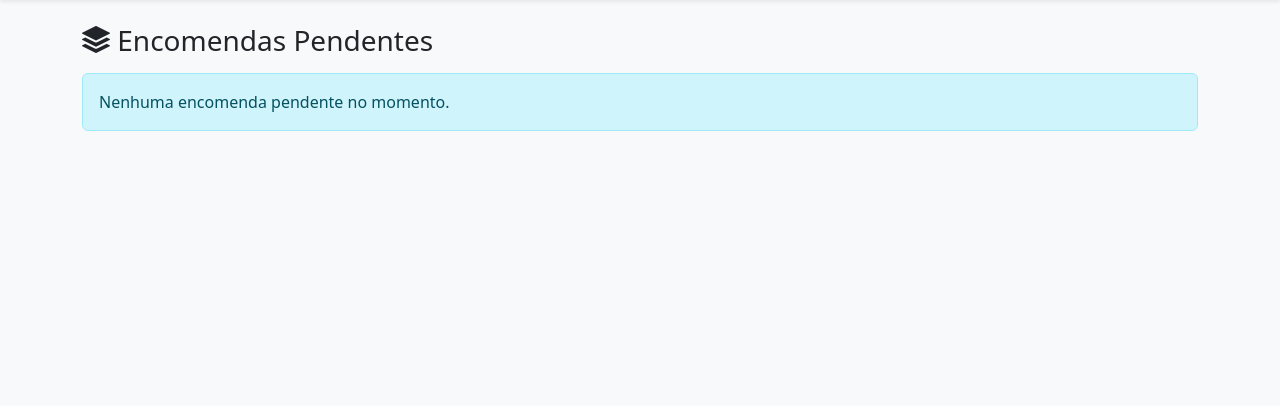
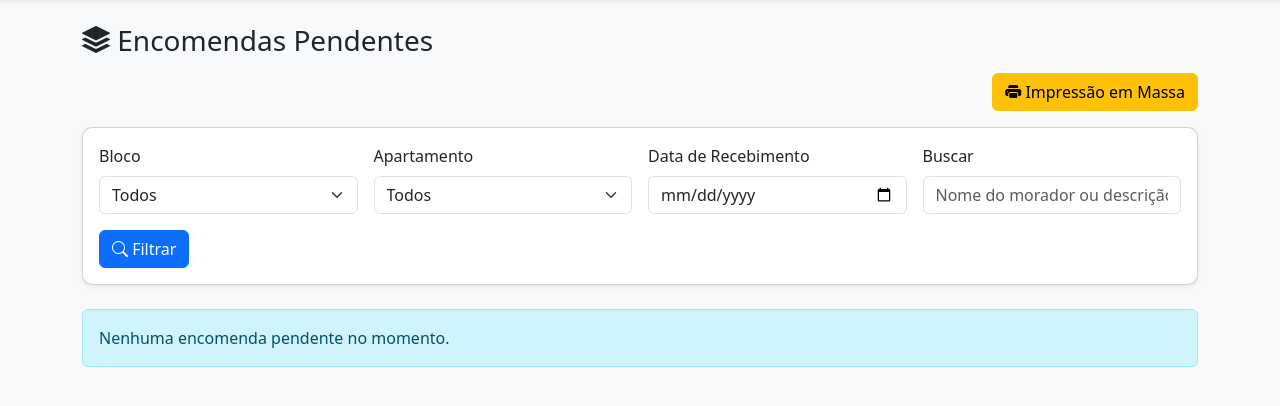
Before and after one commit to simoesjonatas/condominio_encomendas, a Django app: page /encomendas/ in a window 1280 px wide. Shown: the part 85-491 px from the top of the page. Run offline with Django 5.2, Linux system fonts and the light colour scheme; the visitor is signed in with stand-in values (Sample User, id 1); data that the repository does not hold is empty; some libraries are stand-ins or nearby versions.

Commit message:
Adiciona funcionalidades de impressão em massa e seleção de encomendas, incluindo novas rotas e templates. Melhora a lista de encomendas com filtros e opções de impressão.

```diff
--- a/encomendas/urls.py
+++ b/encomendas/urls.py
@@ -3,6 +3,7 @@ from .views import  (
     nova_encomenda, lista_encomendas, buscar_encomendas, detalhes_encomenda, entregar_encomenda, etiqueta_encomenda,
     historico_entregas, dashboard_view, imprimir_etiquetas_lote, confirmar_entrega_view,
     ler_qrcode_view, processar_qrcode_view, ler_identificador_view,
+    selecao_impressao, imprimir_encomendas,
     )
 
 urlpatterns = [
@@ -20,6 +21,8 @@ urlpatterns = [
 
     path("scan-identificador/", ler_identificador_view, name="ler_identificador"),
 
+    path("impressao/", selecao_impressao, name="selecao_impressao"),
+    path("imprimir/", imprimir_encomendas, name="imprimir_encomendas"),
 
 
 
--- a/encomendas/views.py
+++ b/encomendas/views.py
@@ -14,6 +14,7 @@ from django.utils import timezone
 from django.db.models import Count
 from urllib.parse import urlencode
 import datetime
+from datetime import date
 import re
 
 
@@ -359,14 +360,44 @@ def processar_identificador_view(request):
 
 
 
+def lista_encomendas(request):
+    encomendas = Encomenda.objects.filter(retirado=False)
 
-def lista_encomendas(request):
-    encomendas = Encomenda.objects.filter(retirado=False).order_by('-data_recebimento', '-sequencial_do_dia')
+    # filtros
+    bloco = request.GET.get("bloco", "")
+    apto = request.GET.get("apto", "")
+    data = request.GET.get("data", "")
+    busca = request.GET.get("busca", "")
+
+    if bloco:
+        encomendas = encomendas.filter(apartamento__bloco__id=bloco)
+
+    if apto:
+        encomendas = encomendas.filter(apartamento__id=apto)
+
+    if data:
+        encomendas = encomendas.filter(data_recebimento=data)
+
+    if busca:
+        encomendas = encomendas.filter(
+            Q(morador__nome__icontains=busca) |
+            Q(descricao__icontains=busca)
+        )
+
+    encomendas = encomendas.order_by('-data_recebimento', '-sequencial_do_dia')
+
+    blocos = Bloco.objects.all()
+    apartamentos = Apartamento.objects.all()
 
     return render(request, 'encomendas/lista_encomendas.html', {
-        'encomendas': encomendas
+        'encomendas': encomendas,
+        'blocos': blocos,
+        'apartamentos': apartamentos,
+        'f_bloco': bloco,
+        'f_apto': apto,
+        'f_data': data,
+        'f_busca': busca,
     })
-
 def get_apartamentos(request, bloco_id):
     aps = Apartamento.objects.filter(bloco_id=bloco_id).values('id', 'numero')
     return JsonResponse(list(aps), safe=False)
@@ -374,3 +405,63 @@ def get_apartamentos(request, bloco_id):
 def get_moradores(request, apto_id):
     moradores = Morador.objects.filter(apartamentos__id=apto_id).values('id', 'nome')
     return JsonResponse(list(moradores), safe=False)
+
+
+
+def selecao_impressao(request):
+    hoje = date.today()
+
+    data = request.GET.get("data", str(hoje))
+    pendentes = request.GET.get("pendentes", "on") == "on"
+    bloco = request.GET.get("bloco", "")
+
+    encomendas = Encomenda.objects.select_related(
+        "apartamento", "apartamento__bloco", "morador"
+    ).all()
+
+    if data:
+        encomendas = encomendas.filter(data_recebimento=data)
+
+    if pendentes:
+        encomendas = encomendas.filter(retirado=False)
+
+    if bloco:
+        encomendas = encomendas.filter(apartamento__bloco__id=bloco)
+
+    blocos = Bloco.objects.all()
+
+    return render(request, "encomendas/selecao_impressao.html", {
+        "encomendas": encomendas,
+        "data": data,
+        "pendentes": pendentes,
+        "blocos": blocos,
+        "bloco_selecionado": bloco,
+    })
+
+def imprimir_encomendas(request):
+    encomendas = Encomenda.objects.filter(retirado=False)
+
+    # filtros da URL
+    bloco = request.GET.get("bloco", "")
+    apto = request.GET.get("apto", "")
+    data = request.GET.get("data", "")
+    busca = request.GET.get("busca", "")
+
+    if bloco:
+        encomendas = encomendas.filter(apartamento__bloco__id=bloco)
+
+    if apto:
+        encomendas = encomendas.filter(apartamento__id=apto)
+
+    if data:
+        encomendas = encomendas.filter(data_recebimento=data)
+
+    if busca:
+        encomendas = encomendas.filter(
+            Q(morador__nome__icontains=busca) |
+            Q(descricao__icontains=busca)
+        )
+
+    return render(request, "encomendas/impressao_massa.html", {
+        "lista": encomendas
+    })
--- a/templates/encomendas/lista_encomendas.html
+++ b/templates/encomendas/lista_encomendas.html
@@ -8,38 +8,78 @@
     <i class="bi bi-stack"></i> Encomendas Pendentes
 </h3>
 
-{% if encomendas %}
+<div class="d-flex justify-content-end mb-3">
+    <a href="{% url 'selecao_impressao' %}" class="btn btn-warning">
+        <i class="bi bi-printer-fill"></i> Impressão em Massa
+    </a>
+</div>
 
-    {% comment %} <form method="post" action="{% url 'imprimir_etiquetas_lote' %}" target="_blank">
-        {% csrf_token %}
 
-        <button class="btn btn-secondary mb-3">
-            <i class="bi bi-printer"></i> Imprimir Etiquetas Selecionadas
+<form method="get" class="card p-3 mb-4 shadow-sm">
+
+    <div class="row g-3">
+
+        <div class="col-md-3">
+            <label class="form-label">Bloco</label>
+            <select name="bloco" class="form-select">
+                <option value="">Todos</option>
+                {% for b in blocos %}
+                    <option value="{{ b.id }}" {% if f_bloco == b.id|stringformat:'s' %}selected{% endif %}>
+                        {{ b.nome }}
+                    </option>
+                {% endfor %}
+            </select>
+        </div>
+
+        <div class="col-md-3">
+            <label class="form-label">Apartamento</label>
+            <select name="apto" class="form-select">
+                <option value="">Todos</option>
+                {% for a in apartamentos %}
+                    <option value="{{ a.id }}" {% if f_apto == a.id|stringformat:'s' %}selected{% endif %}>
+                        {{ a.bloco.nome }} - {{ a.numero }}
+                    </option>
+                {% endfor %}
+            </select>
+        </div>
+
+        <div class="col-md-3">
+            <label class="form-label">Data de Recebimento</label>
+            <input type="date" name="data" class="form-control" value="{{ f_data }}">
+        </div>
+
+        <div class="col-md-3">
+            <label class="form-label">Buscar</label>
+            <input
+                type="text"
+                name="busca"
+                class="form-control"
+                placeholder="Nome do morador ou descrição"
+                value="{{ f_busca }}"
+            >
+        </div>
+
+    </div>
+
+    <div class="d-flex justify-content-between mt-3">
+        <button class="btn btn-primary">
+            <i class="bi bi-search"></i> Filtrar
         </button>
-
-        <div class="list-group">
-            {% for e in encomendas %}
-            <label class="list-group-item d-flex align-items-center gap-2">
-
-                <input type="checkbox" name="ids" value="{{ e.id }}">
-
-                <div class="flex-grow-1">
-                    <strong>Bloco {{ e.apartamento.bloco.nome }} · Apto {{ e.apartamento.numero }}</strong>
-                    <br>
-                    <small class="text-muted">#{{ e.sequencial_do_dia }} — {{ e.morador }}</small>
-                </div>
-
-                <a href="{% url 'detalhes_encomenda' e.pk %}" class="btn btn-sm btn-outline-primary">
-                    Detalhes
-                </a>
-
-            </label>
-            {% endfor %}
-        </div>
-    </form> {% endcomment %}
 
 
 
+        {% if encomendas %}
+        <a href="{% url 'imprimir_encomendas' %}?{{ request.GET.urlencode }}"
+           class="btn btn-success">
+            <i class="bi bi-printer"></i> Imprimir Etiquetas
+        </a>
+        {% endif %}
+    </div>
+
+</form>
+
+
+{% if encomendas %}
 
     <div class="list-group">
 
@@ -48,7 +88,7 @@
 
                 <div class="d-flex justify-content-between align-items-center">
                     <h5 class="mb-1 fw-bold">
-                        Bloco {{ e.morador.bloco }} · Apto {{ e.morador.apartamento }}
+                        Bloco {{ e.apartamento.bloco.nome }} · Apto {{ e.apartamento.numero }}
                     </h5>
 
                     <span class="badge bg-primary">
@@ -80,10 +120,13 @@
         {% endfor %}
 
     </div>
+
 {% else %}
+
     <div class="alert alert-info">
         Nenhuma encomenda pendente no momento.
     </div>
+
 {% endif %}
 
 {% endblock %}
```
Also changed, not shown: templates/encomendas/impressao_massa.html (added, +92 -0 lines), templates/encomendas/selecao_impressao.html (added, +140 -0 lines).
